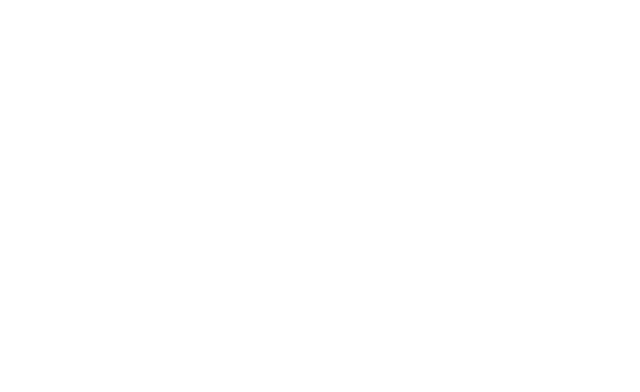
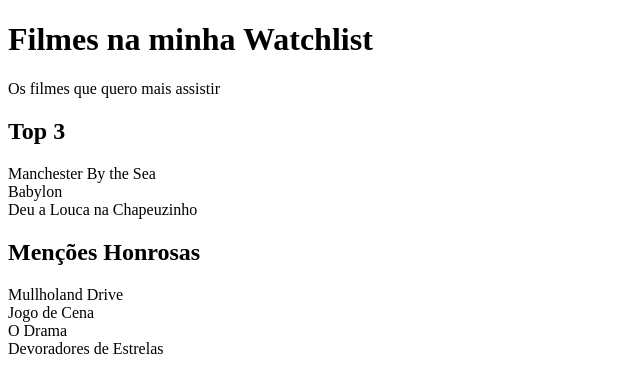
Before and after one commit to vitormntt/introducao-html, a plain HTML site: page aula3 (cabeçalhos).html in a window 1280 px wide. Shown: the whole page, without its empty margins (0-640 px from the left). Drawn offline with Linux system fonts and the light colour scheme.

Commit message:
aprendizados aula 3)

```diff
--- a/aula3 (cabeçalhos).html
+++ b/aula3 (cabeçalhos).html
@@ -3,11 +3,23 @@
 <head>
     <meta charset="UTF-8">
     <meta name="viewport" content="width=device-width, initial-scale=1.0">
-    <title>Cabeçalhos</title>
+    <title>Lista de Filmes</title>
 </head>
 <body>
 
+    <h1>Filmes na minha Watchlist</h1>
+    Os filmes que quero mais assistir
 
+    <h2>Top 3</h2>
+    Manchester By the Sea <br>
+    Babylon <br>
+    Deu a Louca na Chapeuzinho
+
+    <h2>Menções Honrosas</h2>
+    Mullholand Drive<br>
+    Jogo de Cena<br>
+    O Drama<br>
+    Devoradores de Estrelas
 
 </body>
 </html>
```
